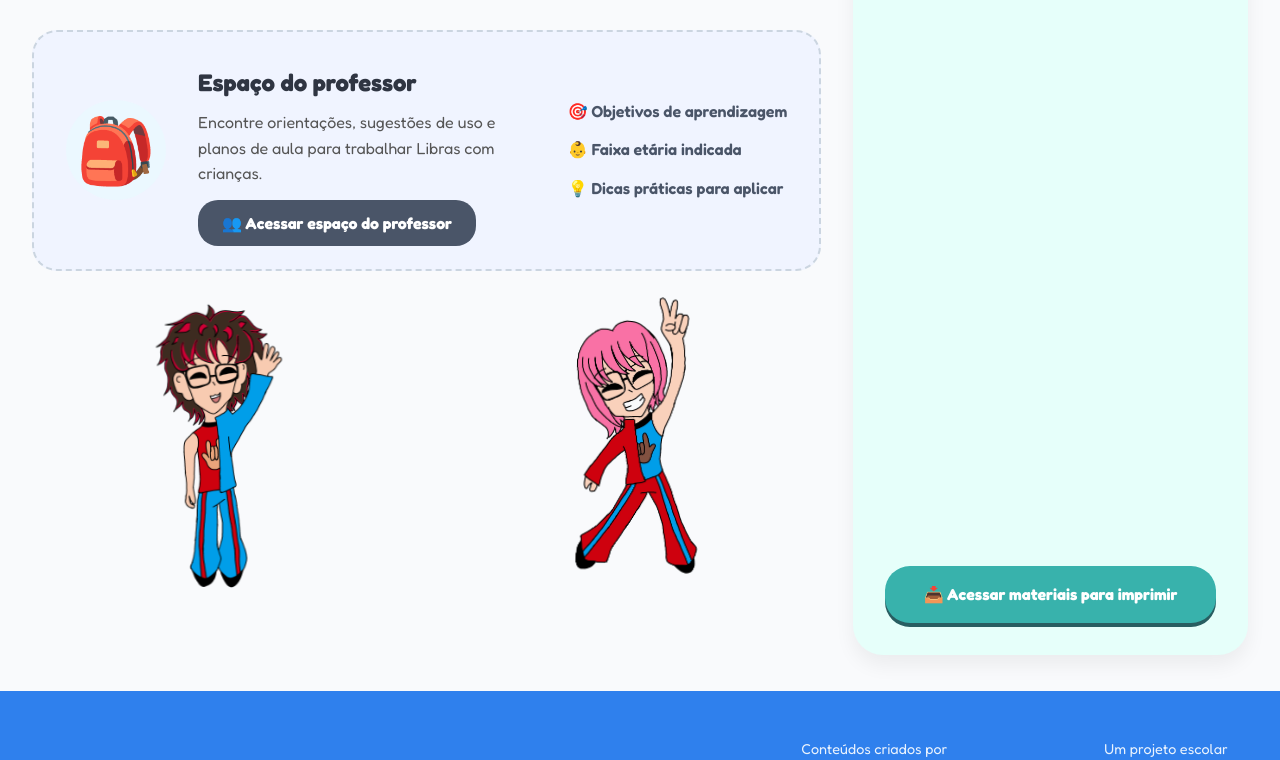
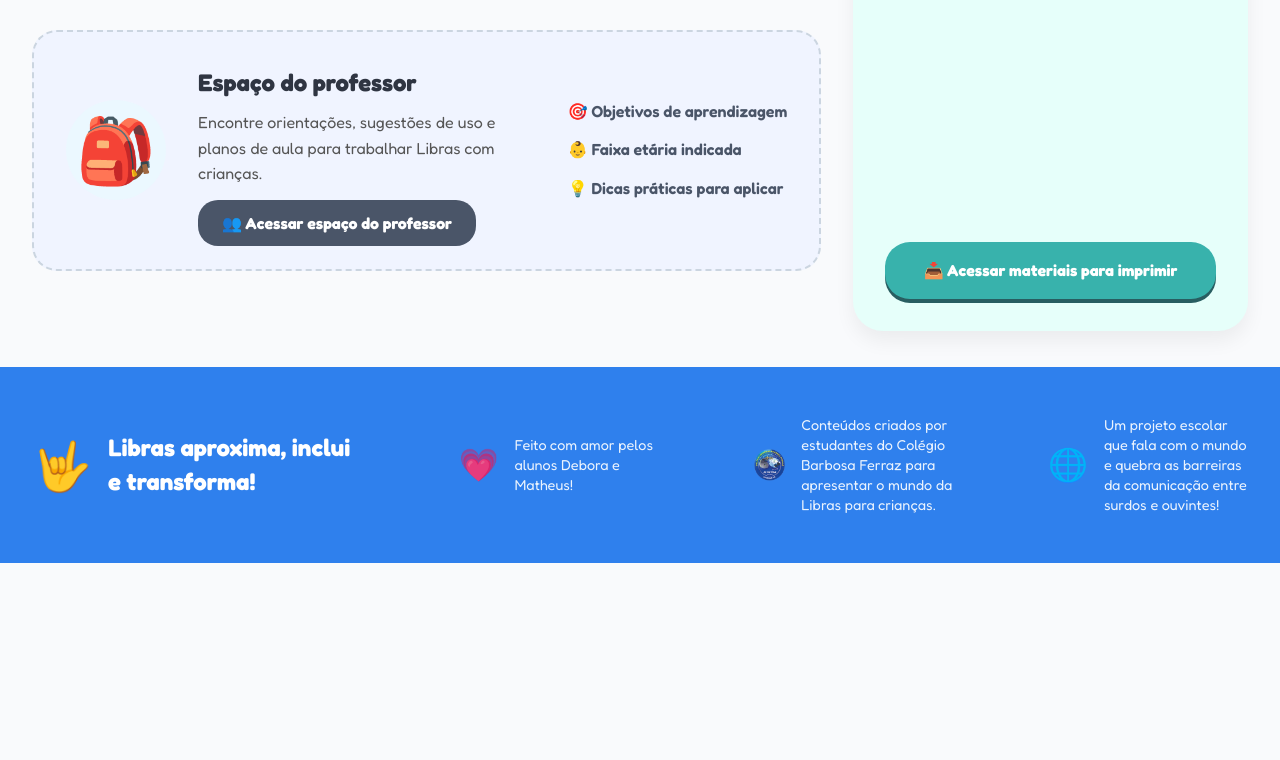
Before and after one commit to deboracarniato/Libras_Kids, a React (Vite) app: page /#/ in a window 1280 px wide. Shown: the part 1283-2043 px from the top of the page. After the commit the page ends 1846 px from the top, so only its background shows below. Built offline with nearby package versions, Linux system fonts and the light colour scheme.

Commit message:
melhorando jogo memória

```diff
--- a/src/pages/Home.jsx
+++ b/src/pages/Home.jsx
@@ -1,8 +1,6 @@
 import { Link } from 'react-router-dom';
 import imagemInicial from '../../imagens/foto_tela_inicial_jpeg.jpeg';
 import logoLibrasKids from '../../imagens/logo.libraskids.jpeg';
-import imagemAsquelzinho from '../../imagens/asquelzinho1.jpg';
-import imagemDebinha from '../../imagens/debinha1.jpg';
 import '../styles/Home.css';
 
 export default function Home() {
@@ -80,10 +78,6 @@ export default function Home() {
               </ul>
             </div>
           </div>
-          <div className="teacher-characters" role="group" aria-label="Personagens Asquelzinho e Débinha">
-            <img className="teacher-character-image" src={imagemAsquelzinho} alt="Asquelzinho" />
-            <img className="teacher-character-image" src={imagemDebinha} alt="Débinha" />
-          </div>
         </div>
 
         <div className="dashboard-right">
--- a/src/styles/Home.css
+++ b/src/styles/Home.css
@@ -280,27 +280,6 @@
   font-weight: 600;
 }
 
-.teacher-characters {
-  display: flex;
-  align-items: center;
-  justify-content: center;
-  gap: clamp(1rem, 5vw, 2.5rem);
-  margin: 1.5rem auto 0;
-}
-
-.teacher-character-image {
-  display: block;
-  width: 100%;
-  height: 300px;
-  object-fit: contain;
-  mix-blend-mode: multiply;
-  animation: materials-logo-float 3.2s ease-in-out infinite;
-}
-
-.teacher-character-image:nth-child(2) {
-  animation-delay: -1.6s;
-}
-
 /* Materiais Lateral */
 .materials-big-card {
   background-color: #E6FFFA;
@@ -360,7 +339,6 @@
 
 @media (prefers-reduced-motion: reduce) {
   .materials-img { animation: none; }
-  .teacher-character-image { animation: none; }
   .materials-big-card:hover .materials-img { transform: none; }
 }
 
@@ -393,10 +371,6 @@
   .jogos-mini-grid {
     grid-template-columns: 1fr;
   }
-  .teacher-character-image {
-    width: min(42%, 150px);
-    height: 180px;
-  }
   .hero-buttons {
     flex-direction: column;
   }
--- a/src/styles/JogoMemoria.css
+++ b/src/styles/JogoMemoria.css
@@ -291,7 +291,7 @@
 }
 
 .memory-card-front > strong { align-self: start; font-size: clamp(2rem, 4vw, 3rem); line-height: 1; }
-.memory-sign-image { display: block; width: 100%; height: 100%; object-fit: contain; }
+.memory-sign-image { display: block; width: 100%; height: 100%; object-fit: contain; mix-blend-mode: multiply; }
 .memory-match-mark { position: absolute; top: 4px; right: 7px; color: var(--memory-purple-dark); font-size: 1.1rem; font-weight: 700; }
 
 .memory-result {
```
